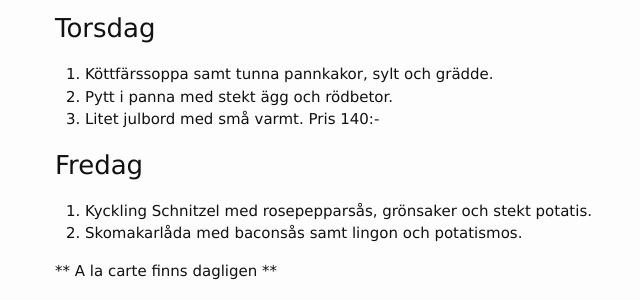
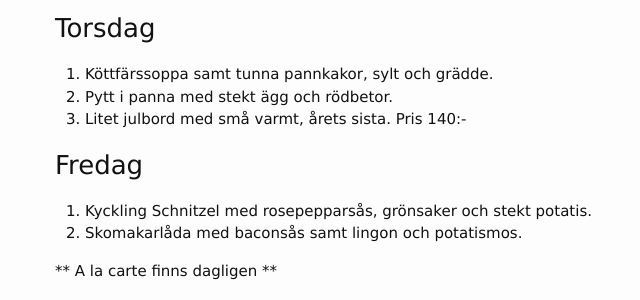
Before and after one commit to FarInn62/farinn62.github.io, a Jekyll site: the page built from lunch.md, in a window 1280 px wide. Shown: the part 555-855 px from the top of the page, without its empty margins (215-855 px from the left). Built offline with Jekyll 4.4.1, drawn with Linux system fonts in a browser that asks for light colours.

Commit message:
Update lunch.md

```diff
--- a/lunch.md
+++ b/lunch.md
@@ -30,7 +30,7 @@ Alla rätter: 80:- Take away: 70:-
 
 1. Köttfärssoppa samt tunna pannkakor, sylt och grädde.
 2. Pytt i panna med stekt ägg och rödbetor.
-3. Litet julbord med små varmt. Pris 140:-
+3. Litet julbord med små varmt, årets sista.  Pris 140:-
 
 ### Fredag
 
```
